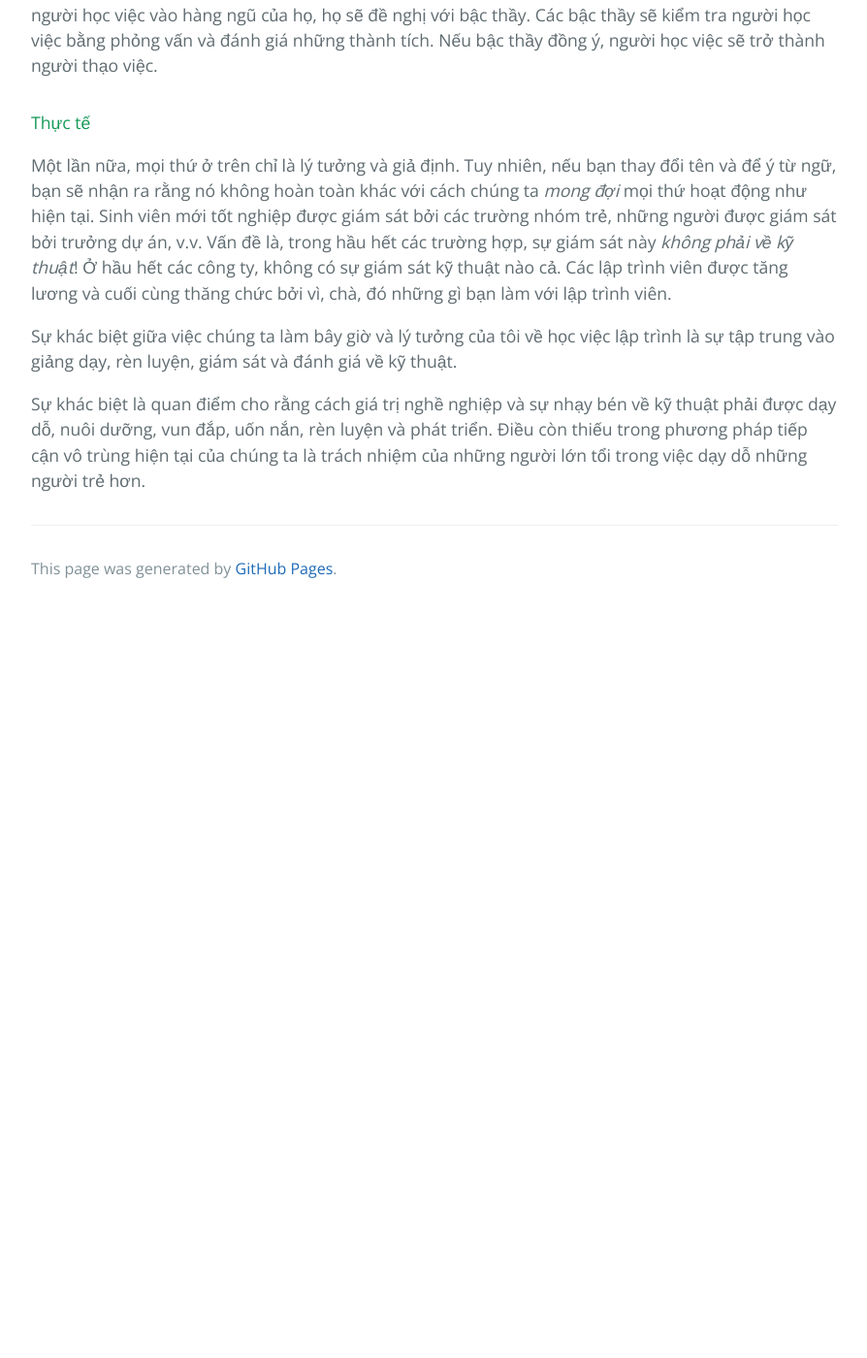
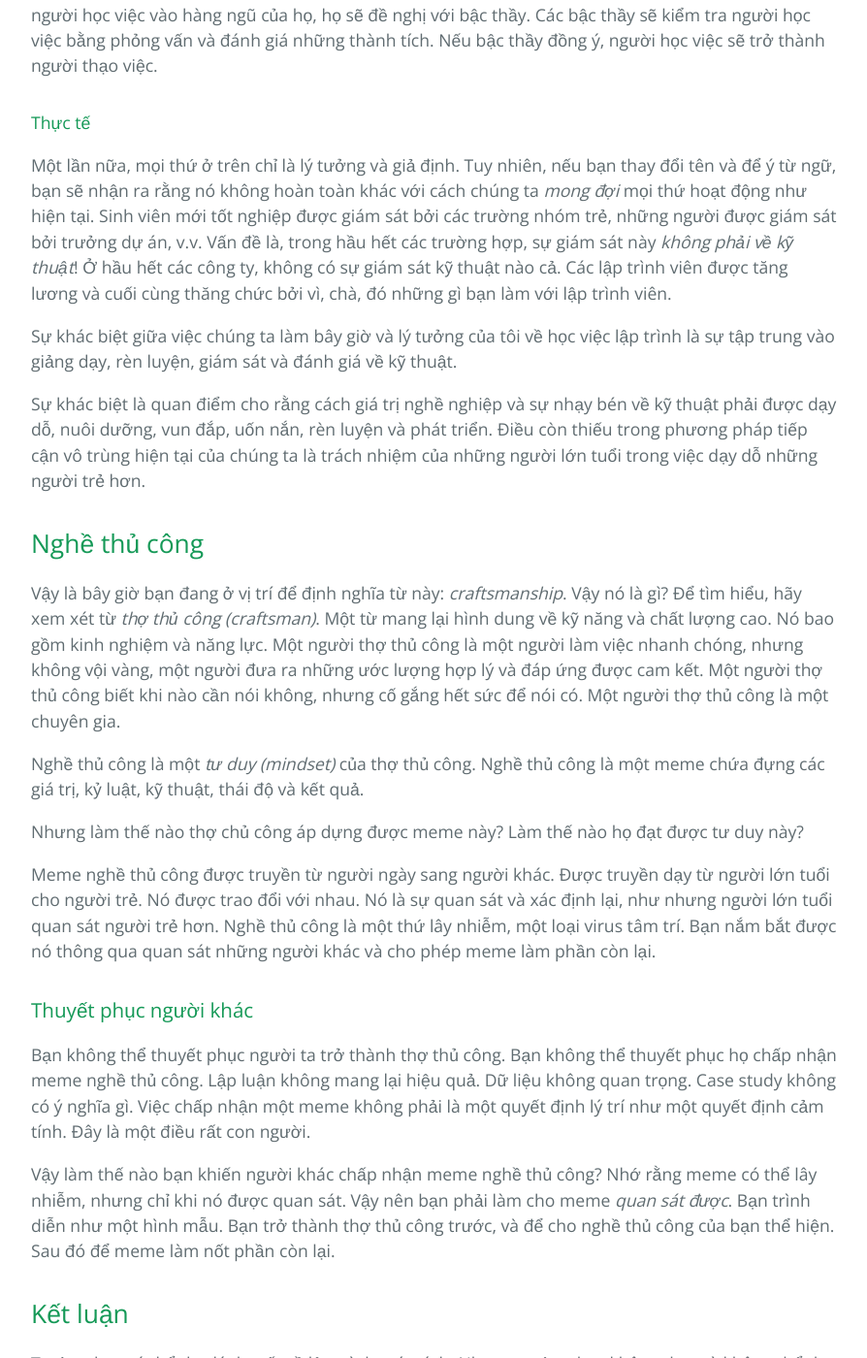
Before and after one commit to HaiBV/haibv.github.io, a Jekyll site: the page built from clean-coder/chapter-14-mentoring-apprenticeship-and-craftsmanship.md, in a window 1280 px wide and 1400 px high, scrolled down 8466 px. Shown: the whole window at 97% size, without its empty margins (192-1086 px from the left). Built offline with Jekyll 4.4.1, drawn with Linux system fonts in a browser that asks for light colours; our own code applies the rules of GitHub Pages for plain Markdown files; before the commit the page ends 9096 px from its top, so only the background shows below that; some of the changed text lies outside the part shown.

Commit message:
Update The Clean Coder - Chapter 14 Mentoring, Apprenticeship, and Craftsmanship - Done v1

```diff
--- a/clean-coder/chapter-14-mentoring-apprenticeship-and-craftsmanship.md
+++ b/clean-coder/chapter-14-mentoring-apprenticeship-and-craftsmanship.md
@@ -162,4 +162,24 @@ Một lần nữa, mọi thứ ở trên chỉ là lý tưởng và giả địn
 
 Sự khác biệt giữa việc chúng ta làm bây giờ và lý tưởng của tôi về học việc lập trình là sự tập trung vào giảng dạy, rèn luyện, giám sát và đánh giá về kỹ thuật.
 
-Sự khác biệt là quan điểm cho rằng cách giá trị nghề nghiệp và sự nhạy bén về kỹ thuật phải được dạy dỗ, nuôi dưỡng, vun đắp, uốn nắn, rèn luyện và phát triển. Điều còn thiếu trong phương pháp tiếp cận vô trùng hiện tại của chúng ta là trách nhiệm của những người  lớn tổi trong việc dạy dỗ những người trẻ hơn.
+Sự khác biệt là quan điểm cho rằng cách giá trị nghề nghiệp và sự nhạy bén về kỹ thuật phải được dạy dỗ, nuôi dưỡng, vun đắp, uốn nắn, rèn luyện và phát triển. Điều còn thiếu trong phương pháp tiếp cận vô trùng hiện tại của chúng ta là trách nhiệm của những người lớn tuổi trong việc dạy dỗ những người trẻ hơn.
+
+## Nghề thủ công
+
+Vậy là bây giờ bạn đang ở vị trí để định nghĩa từ này: _craftsmanship_. Vậy nó là gì? Để tìm hiểu, hãy xem xét từ _thợ thủ công (craftsman)_. Một từ mang lại hình dung về kỹ năng và chất lượng cao. Nó bao gồm kinh nghiệm và năng lực. Một người thợ thủ công là một người làm việc nhanh chóng, nhưng không vội vàng, một người đưa ra những ước lượng hợp lý và đáp ứng được cam kết. Một người thợ thủ công biết khi nào cần nói không, nhưng cố gắng hết sức để nói có. Một người thợ thủ công là một chuyên gia.
+
+Nghề thủ công là một _tư duy (mindset)_ của thợ thủ công. Nghề thủ công là một meme chứa đựng các giá trị, kỷ luật, kỹ thuật, thái độ và kết quả.
+
+Nhưng làm thế nào thợ chủ công áp dựng được meme này? Làm thế nào họ đạt được tư duy này?
+
+Meme nghề thủ công được truyền từ người ngày sang người khác. Được truyền dạy từ người lớn tuổi cho người trẻ. Nó được trao đổi với nhau. Nó là sự quan sát và xác định lại, như nhưng người lớn tuổi quan sát người trẻ hơn. Nghề thủ công là một thứ lây nhiễm, một loại virus tâm trí. Bạn nắm bắt được nó thông qua quan sát những người khác và cho phép meme làm phần còn lại.
+
+### Thuyết phục người khác
+
+Bạn không thể thuyết phục người ta trở thành thợ thủ công. Bạn không thể thuyết phục họ chấp nhận meme nghề thủ công. Lập luận không mang lại hiệu quả. Dữ liệu không quan trọng. Case study không có ý nghĩa gì. Việc chấp nhận một meme không phải là một quyết định lý trí như một quyết định cảm tính. Đây là một điều rất con người.
+
+Vậy làm thế nào bạn khiến người khác chấp nhận meme nghề thủ công? Nhớ rằng meme có thể lây nhiễm, nhưng chỉ khi nó được quan sát. Vậy nên bạn phải làm cho meme _quan sát được_. Bạn trình diễn như một hình mẫu. Bạn trở thành thợ thủ công trước, và để cho nghề thủ công của bạn thể hiện. Sau đó để meme làm nốt phần còn lại.
+
+## Kết luận
+
+Trường học có thể dạy lý thuyết về lập trình máy tính. Nhưng trường học không dạy, và không thể dạy về kỷ luật, thực hành và kỹ năng để trở thành một thợ thủ công. Những thứ đó được tích lũy hàng năm trời bởi sự kèm cặp và cố vấn của mỗi cá nhân. Đây là lúc mỗi người trong ngành phần mềm đối mặt với sự thật rằng hướng dẫn thế hệ tiếp theo nằm trong tay chúng ta, không phải ở trong trường đại học. Đây là lúc chúng ta nên áp dụng chương trình học việc, thực tập và hướng dẫn dài hạn.
```
